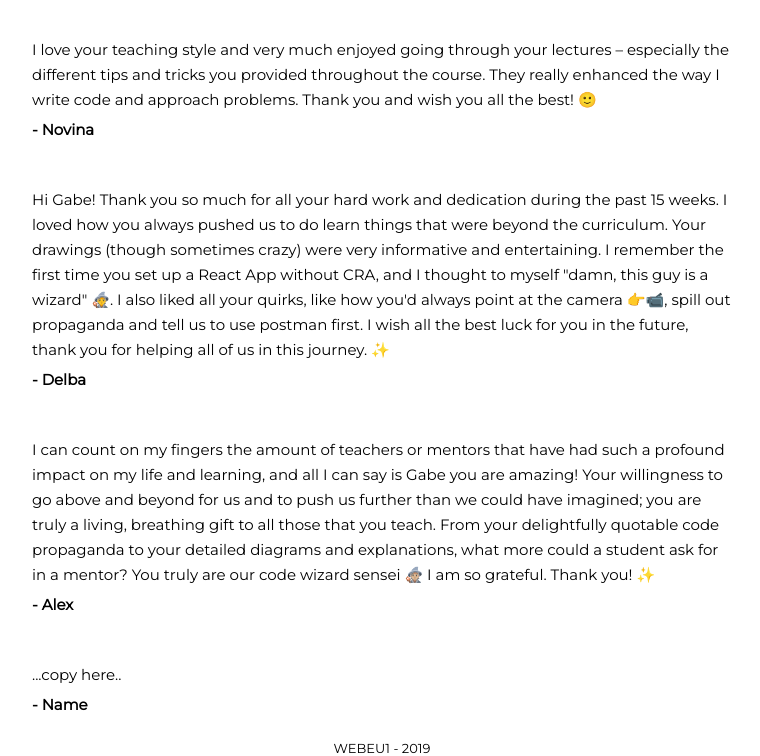
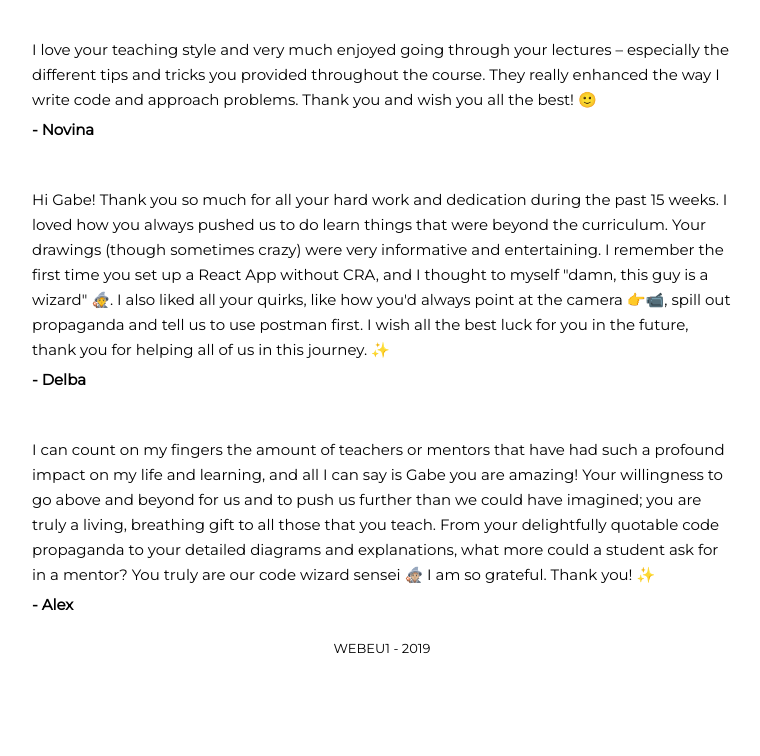
Before and after one commit to Pav0l/thank_you, a website: page public/index.html in a window 1280 px wide. Shown: the part 2368-3124 px from the top of the page, without its empty margins (258-1018 px from the left). After the commit the page ends 3024 px from the top, so only its background shows below. Drawn offline with Linux system fonts and the light colour scheme.

Commit message:
Remove template comment

```diff
--- a/public/index.html
+++ b/public/index.html
@@ -181,12 +181,6 @@
         </p>
         <div class="msg-name">- Alex</div>
       </div>
-      <div class="msg">
-        <p class="msg-text">
-          ...copy here..
-        </p>
-        <div class="msg-name">- Name</div>
-      </div>
     </section>
 
     <footer>
```
